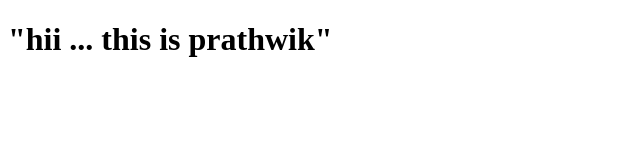
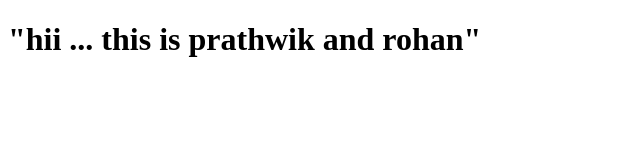
Before and after one commit to prathwik0/portfolio, a plain HTML site: page index.html in a window 1280 px wide. Shown: the whole page, without its empty margins (0-640 px from the left). Drawn offline with Linux system fonts and the light colour scheme.

Commit message:
added rohan in the text

```diff
--- a/index.html
+++ b/index.html
@@ -7,6 +7,6 @@
     <title>Document</title>
 </head>
 <body>
-    <h1>"hii ... this is prathwik"</h1>
+    <h1>"hii ... this is prathwik and rohan"</h1>
 </body>
 </html>
```
